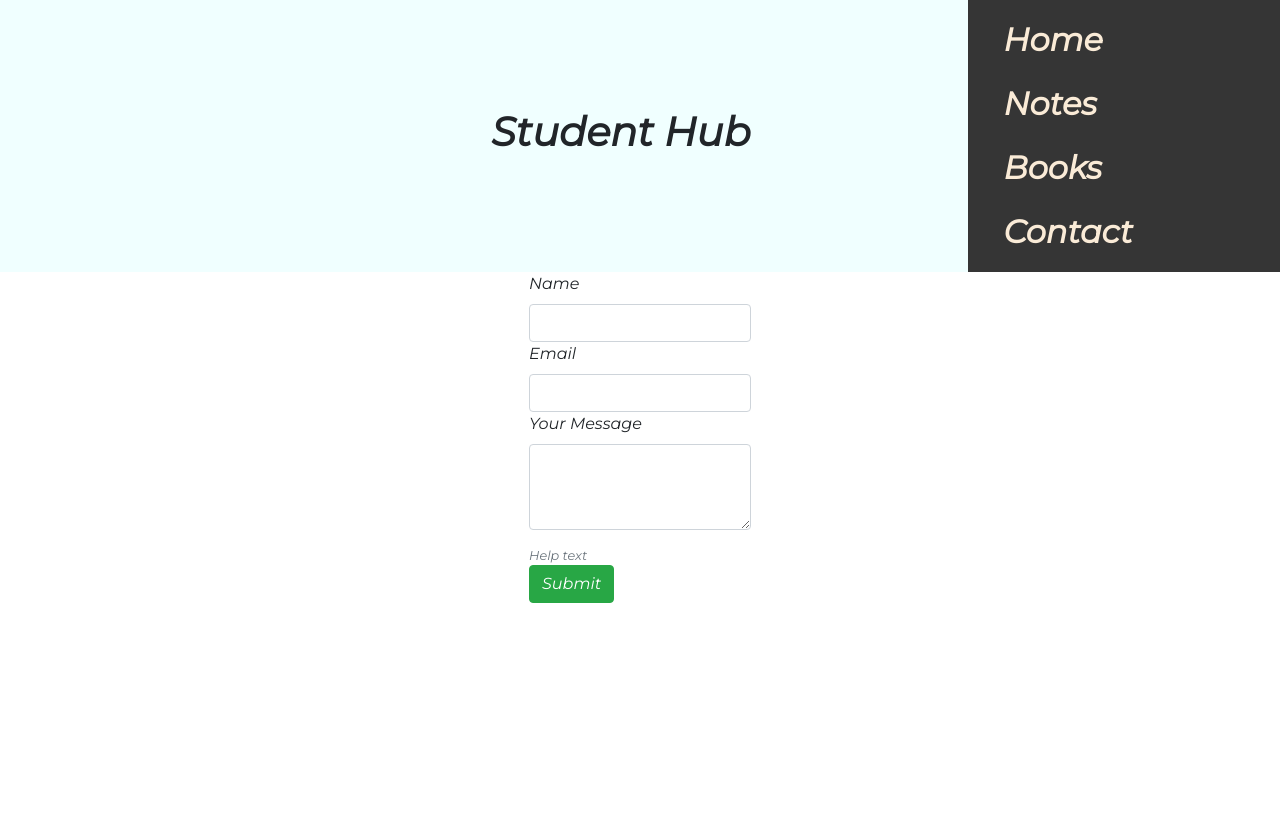
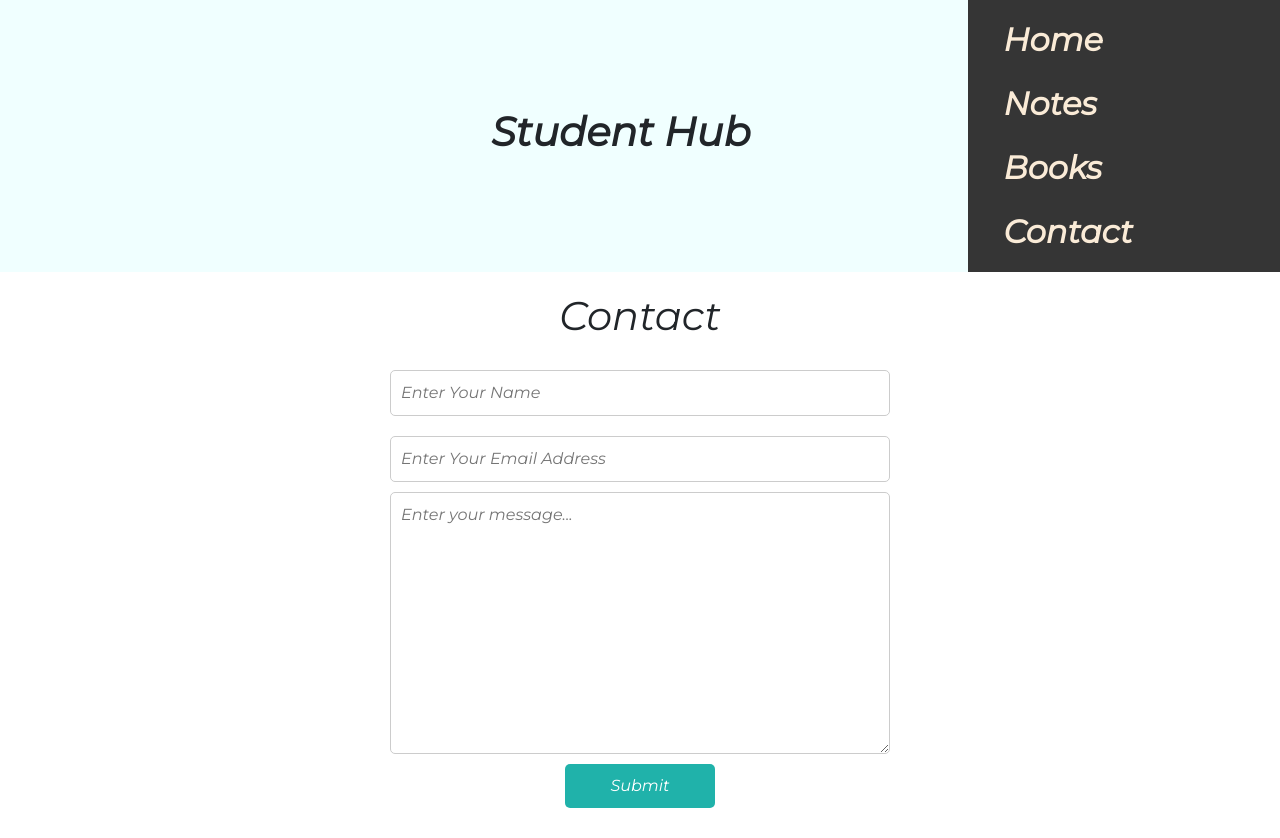
Before and after one commit to reinkaoss/React-Student-Hub-App, a React (Create React App) app: page /contact in a window 1280 px wide. Before the commit the page ends 800 px from the top, so only its background shows below. Built offline with nearby package versions, Linux system fonts and the light colour scheme.

Commit message:
Contact component updated and styled

```diff
--- a/package.json
+++ b/package.json
@@ -9,6 +9,7 @@
     "@testing-library/user-event": "^13.5.0",
     "axios": "^1.3.2",
     "bootstrap": "^4.0.0",
+    "node": "^19.6.0",
     "react": "^18.2.0",
     "react-dom": "^18.2.0",
     "react-router": "^6.8.1",
--- a/src/components/Contact/index.js
+++ b/src/components/Contact/index.js
@@ -1,40 +1,84 @@
 import React from "react";
+import { useState } from "react";
 import "./style.css";
 
 function Contact() {
+  const [success, setSuccess] = useState(false);
+  const [formData, setFormData] = useState({
+    name: '',
+    email: '',
+    message: '',
+    access_key: 'd9f0d57d-1ae5-4593-82d8-b987afc4bbfa'
+  })
+
+  const handleChange = (event) => {
+    setFormData({
+      ...formData,
+      [event.target.name]: event.target.value
+    });
+  };
+
+  const handleSubmit = (event) => {
+    event.preventDefault();
+
+    const data = JSON.stringify(formData);
+
+    fetch('https://api.web3forms.com/submit', {
+      method: 'POST',
+      headers: {
+        'Content-Type': 'application/json',
+        'Accept': 'application/json'
+      },
+      body: data
+    })
+      .then(res => res.json())
+      .then(data => {
+        setSuccess(true);
+        setFormData({
+          ...formData,
+          name: '',
+          email: '',
+          message: ''
+        })
+
+        setTimeout(() => {
+          setSuccess(false);
+        }, 3000);
+      })
+      .catch(err => console.log(err));
+
+  };
+
+
   return (
-    <div>
-      <div className="contactWrapper">
-      <div class="form-group">
-        <label for="">Name</label>
+    <>
+      <h1 className="header">Contact</h1>
+
+      <form onSubmit={handleSubmit}>
         <input
-          type="email"
-          class="form-control"
-          name=""
-          id=""
-          aria-describedby="emailHelpId"
-          placeholder=""
-        />
-        <label for="">Email</label>
+          name="name"
+          value={formData.name}
+          onChange={handleChange}
+          type="text"
+          placeholder="Enter Your Name" />
         <input
-          type="email"
-          class="form-control"
-          name=""
-          id=""
-          aria-describedby="emailHelpId"
-          placeholder=""
-        />
-        <div class="form-group">
-          <label for="">Your Message</label>
-          <textarea class="form-control" name="" id="" rows="3"></textarea>
-        </div>
-        <small id="emailHelpId" class="form-text text-muted">
-          Help text
-        </small>
-        <button className="btn btn-success">Submit</button>
-      </div>
-    </div>
-    </div>
+          name="email"
+          value={formData.email}
+          onChange={handleChange}
+          type="text"
+          placeholder="Enter Your Email Address" />
+        <textarea
+          name="message"
+          value={formData.message}
+          onChange={handleChange}
+          placeholder="Enter your message..."
+          cols="30"
+          rows="10"></textarea>
+        <button className="submitBtn">Submit</button>
+      </form>
+
+      {success && <p className="success">Form Submitted Successfully</p>}
+    </>
   );
 }
 
--- a/src/components/Contact/style.css
+++ b/src/components/Contact/style.css
@@ -1,14 +1,43 @@
-.about {
+.header {
+    text-align: center;
+    margin: 20px 0;
+}
+
+
+form {
     display: flex;
     flex-direction: column;
-    justify-content: center;
     align-items: center;
-    margin: 0 auto;
+    margin: 20px;
+  }
+
+  input[type="text"], textarea {
+    margin: 10px;
+    padding: 10px;
+    border: 1px solid #ccc;
+    border-radius: 5px;
+    width: 500px;
+    font-size: 16px;
+  }
+
+.submitBtn {
+    background-color: lightseagreen;
+    color: #fff;
+    width: 150px;
+    margin: 10px;
+    padding: 10px 20px;
+    border: none;
+    border-radius: 5px;
+    font-size: 16px;
+    cursor: pointer;
 }
 
-.contactWrapper {
-    margin: 0 auto;
-    justify-content: center;
-    display: flex;
-    max-width: 600px;
+.submitBtn:hover {
+    background-color: #3e8e41;
 }
+
+.success {
+    text-align: center;
+    color: lightseagreen;
+    margin-top: 15px;
+}
```
Also changed, not shown: 1 other file (tests, documents, lock files or other folders).
